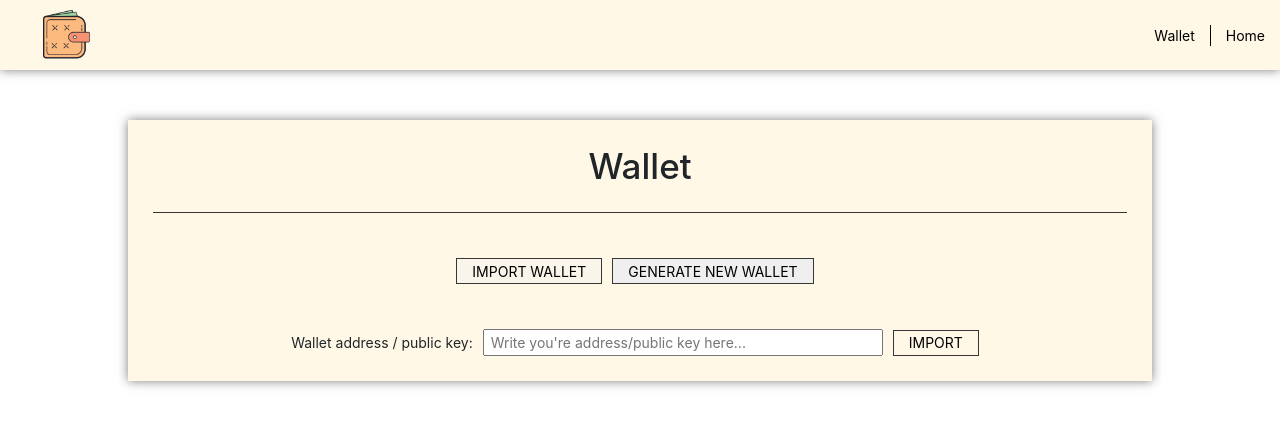
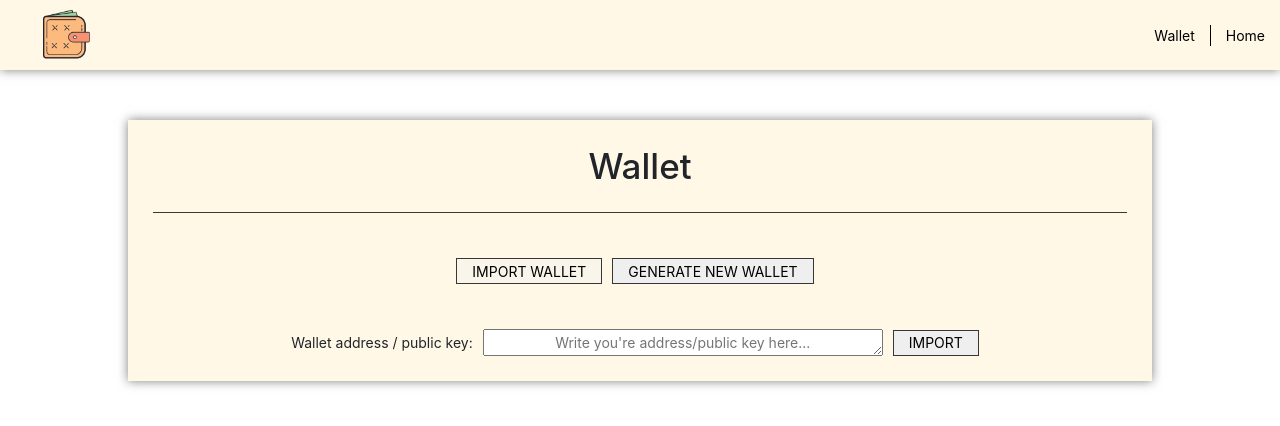
Before and after one commit to TheRadly/test-task-arkio, a React (Create React App) app: page /wallet in a window 1280 px wide. Both pictures are taken after a click on the button "IMPORT WALLET". Shown: the top 426 px of the page. Built offline with nearby package versions, Linux system fonts and the light colour scheme.

Commit message:
Added redux-form

```diff
--- a/package.json
+++ b/package.json
@@ -15,6 +15,7 @@
     "react-router-dom": "^5.1.2",
     "react-scripts": "3.3.0",
     "redux": "^4.0.5",
+    "redux-form": "^8.3.0",
     "redux-thunk": "^2.3.0"
   },
   "scripts": {
--- a/src/components/App/Pages/Wallet/Generate/GenerateContainer.jsx
+++ b/src/components/App/Pages/Wallet/Generate/GenerateContainer.jsx
@@ -5,7 +5,7 @@ import { generateWallet } from '../../../../../redux/reducers/walletReducer';
 
 class GenerateContainer extends React.Component {
     componentDidMount() {
-        this.props.generateWallet('F56FNUPX', 5);
+        this.props.generateWallet('O62YOTEI', 5);
     };
 
     render() {
--- a/src/components/App/Pages/Wallet/Import/Import.jsx
+++ b/src/components/App/Pages/Wallet/Import/Import.jsx
@@ -1,16 +1,24 @@
 import React from 'react';
 import ImportCss from './Import.module.css';
+import { Field, reduxForm } from 'redux-form'
 
 const Import = (props) => {
     return (
-        <div className={ImportCss.importLevel}>
+        <form onSubmit={props.handleSubmit} className={ImportCss.importLevel}>
             <span>Wallet address / public key: </span>
-            <input placeholder={' Write you\'re address/public key here...'} className={ImportCss.importInput} type="text"/>
-            <a href={'generate'} className={props.buttonStyle}>
+            <Field  placeholder={'Write you\'re address/public key here...'}
+                    className={ImportCss.importInput}
+                    name='address'
+                    component='textarea'
+            />
+            <button onClick={() => {
+                        props.generateButtonClicked(true);
+                        props.importButtonClicked(false);
+                    }} className={props.buttonStyle}>
                 Import
-            </a>
-        </div>
+            </button>
+        </form>
     );
 };
 
-export default Import;
+export default reduxForm({form: 'importAddressForm'})(Import);
--- a/src/components/App/Pages/Wallet/Import/Import.module.css
+++ b/src/components/App/Pages/Wallet/Import/Import.module.css
@@ -5,6 +5,10 @@
 }
 .importInput {
     width: 400px;
+    height: 27px;
     margin-left: 10px;
     margin-right: 10px;
 }
+::-webkit-input-placeholder {
+    text-align:center;
+}
--- a/src/components/App/Pages/Wallet/Import/ImportContainer.jsx
+++ b/src/components/App/Pages/Wallet/Import/ImportContainer.jsx
@@ -1,12 +1,16 @@
 import React from 'react';
 import { connect } from 'react-redux';
-import { importWallet } from '../../../../../redux/reducers/walletReducer';
+import { generateButtonClicked, importWallet, importButtonClicked } from '../../../../../redux/reducers/walletReducer';
 import Import from './Import';
 
 class ImportContainer extends React.Component {
+    sendAddress(props) {
+
+    }
+
     render() {
         return (
-            <Import {...this.props}/>
+            <Import {...this.props} onSubmit={this.sendAddress}/>
         );
     };
 };
@@ -17,4 +21,7 @@ let mapStateToProps = (state) => {
     }
 };
 
-export default connect(mapStateToProps, { importWallet })(ImportContainer);
+export default connect(
+    mapStateToProps,
+    { generateButtonClicked, importWallet, importButtonClicked }
+)(ImportContainer);
--- a/src/redux/redux-store.js
+++ b/src/redux/redux-store.js
@@ -1,10 +1,9 @@
 import { combineReducers, createStore, applyMiddleware } from 'redux';
 import walletReducer from './reducers/walletReducer';
 import thunkMiddleware from 'redux-thunk';
+import { reducer as formReducer } from 'redux-form'
 
-let reducers = combineReducers({
-    walletPage: walletReducer,
-});
+let reducers = combineReducers({ walletPage: walletReducer, form: formReducer });
 let store = createStore(reducers, applyMiddleware(thunkMiddleware));
 
 window.store = store;
```
Also changed, not shown: src/utils/formValidators/validation.js (added), 1 other file (tests, documents, lock files or other folders).
